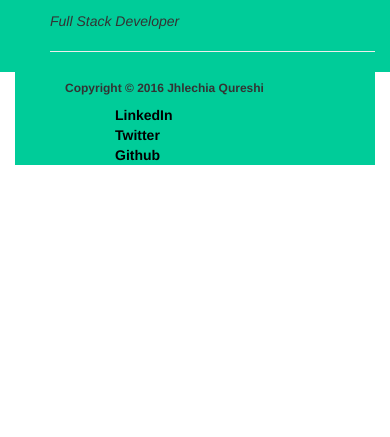
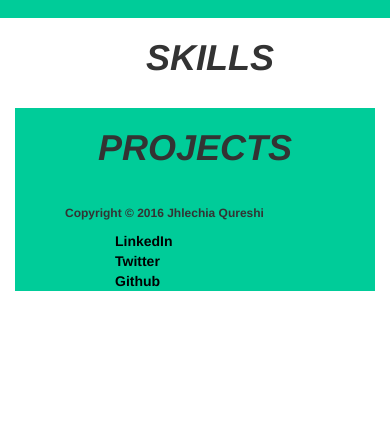
Before and after one commit to jhlechia/portfolio_site, a PHP site: page / in a window 390 px wide. Shown: the part 352-789 px from the top of the page. Run offline with PHP 8.4, Linux system fonts and the light colour scheme; some libraries are stand-ins or nearby versions.

Commit message:
Projects section layout

```diff
--- a/css/styles.css
+++ b/css/styles.css
@@ -22,9 +22,23 @@
   padding-left: 50px;
   padding-right: 50px;
   color: black;
-  transition: all 1s ease-in-out;
+  transition: all .5s ease-in-out;
 }
 
 .link:hover {
-  transform:scale(1.2);
+  transform: scale(1.2);
 }
+
+.skills-section {
+  background-color: white;
+  padding-right: 50px;
+  padding-left: 80px;
+  padding-bottom: 20px;
+}
+
+.projects-section {
+  background-color:#00cc99;
+  padding-bottom:20px;
+  padding-left: 50px;
+  padding-right: 50px;
+}
--- a/index.html
+++ b/index.html
@@ -13,7 +13,7 @@
   <div class="container-fluid header-section">
     <div class="row">
       <div class="col-md-2">
-        <img src="./img/jqheadshot.jgp" alt="My Image" class="img-responsive">
+        <img src="./img/me.png" alt="My Image" class="img-responsive">
       </div>
       <div class="col-md-10">
         <h1 class="text-uppercase name">Jhlechia Qureshi</h1>
@@ -21,6 +21,13 @@
       </div>
     </div><hr>
   </div> <!--division for header section -->
+
+  <div class="container-fluid skills-section">
+    <h1 class="text-uppercase text-center"><em><strong>Skills</strong></em></h1>
+    <div class="row skills-section-images">
+
+    </div>
+  </div> <!--division for skills section -->
 
   <div class="container-fluid contact-section"
 
@@ -31,7 +38,8 @@
   </div> <!--division for bio section -->
 
   <div class="container-fluid projects-section">
-
+    <h1 class="text-uppercase text-center"><em><strong>projects</strong></em></h1>
+    <ul class="projects-section-info"></ul>
   </div> <!--division for projects section -->
 
   <div class="container-fluid footer-section">
--- a/scripts/helper.js
+++ b/scripts/helper.js
@@ -0,0 +1,42 @@
+var skills = '<div class="col-md-3"><img src="./img/%data%.png" alt="My Skills" class="img-responsive img-circle"></div>';
+
+var skills_array = ['1', '2', '3', '4', '5', '6', '7'];
+
+var skills_new = '';
+
+for(var i=0; i < skills_array.length; i += 1) {
+  skills_new = skills.replace('%data%', skills_array[i]);
+  $('.skills-section-images').append(skills_new);
+}
+
+var projects = '<li><h3>%data%</h3><div class="row"><div class="col-md-3"><img src="./img/%data1%.gif" alt="project-images" class="img-responsive"></div><div class="col-md-9"><h3>Language(s): %data2%</h3><h5>%data3%</h5></div></div></li><br><hr>';
+var projects_array = [
+  {
+    name: 'Great Escape REPL game',
+    img: 'a' ,
+    language: 'Ruby',
+    info: 'A read–eval–print loop (REPL), also known as an interactive toplevel or language shell, is a simple, interactive computer programming environment that takes single user inputs (i.e. single expressions), evaluates them, and returns the result to the user; a program written in a REPL environment is executed piecewise.',
+  },
+  {
+    name: 'BrandPix',
+    img:'a',
+    language: 'Ruby, Ruby on Rails, Twitter Bootstrap, HTML, CSS,'
+    info: 'A read–eval–print loop (REPL), also known as an interactive toplevel or language shell, is a simple, interactive computer programming environment that takes single user inputs (i.e. single expressions), evaluates them, and returns the result to the user; a program written in a REPL environment is executed piecewise.',
+  },
+  {
+    name:'AmpedUp',
+    img:'a',
+    language: 'Ruby, RubyonRails, HTML, CSS, Javascript, JQuery, APIs, Twitter Bootstrap',
+    info: 'A read–eval–print loop (REPL), also known as an interactive toplevel or language shell, is a simple, interactive computer programming environment that takes single user inputs (i.e. single expressions), evaluates them, and returns the result to the user; a program written in a REPL environment is executed piecewise.',
+  }
+];
+
+var projects_new = '';
+
+for(var i=0; i < projects_array.length; i+= 1){
+  projects_new = projects.replace('%data%', projects_array[i]['name']);
+  projects_new = projects_new.replace('%data1%', projects_array[i]['img']);
+  projects_new = projects_new.replace('%data2%', projects_array[i]['language']);
+  projects_new = projects_new.replace('%data3%', projects_array[i]['info']);
+  $('.projects-section-info').append(projects_new);
+}
```
Also changed, not shown: img/1.png (added), img/2.png (added), img/3.png (added), img/4.png (added), img/5.png (added), img/6.png (added), img/7.png (added), img/jqheadshot.jpg (deleted), img/me.png (added), scripts/jquery.js (renamed from scripts/jquery-2.2.2 (1).js).
